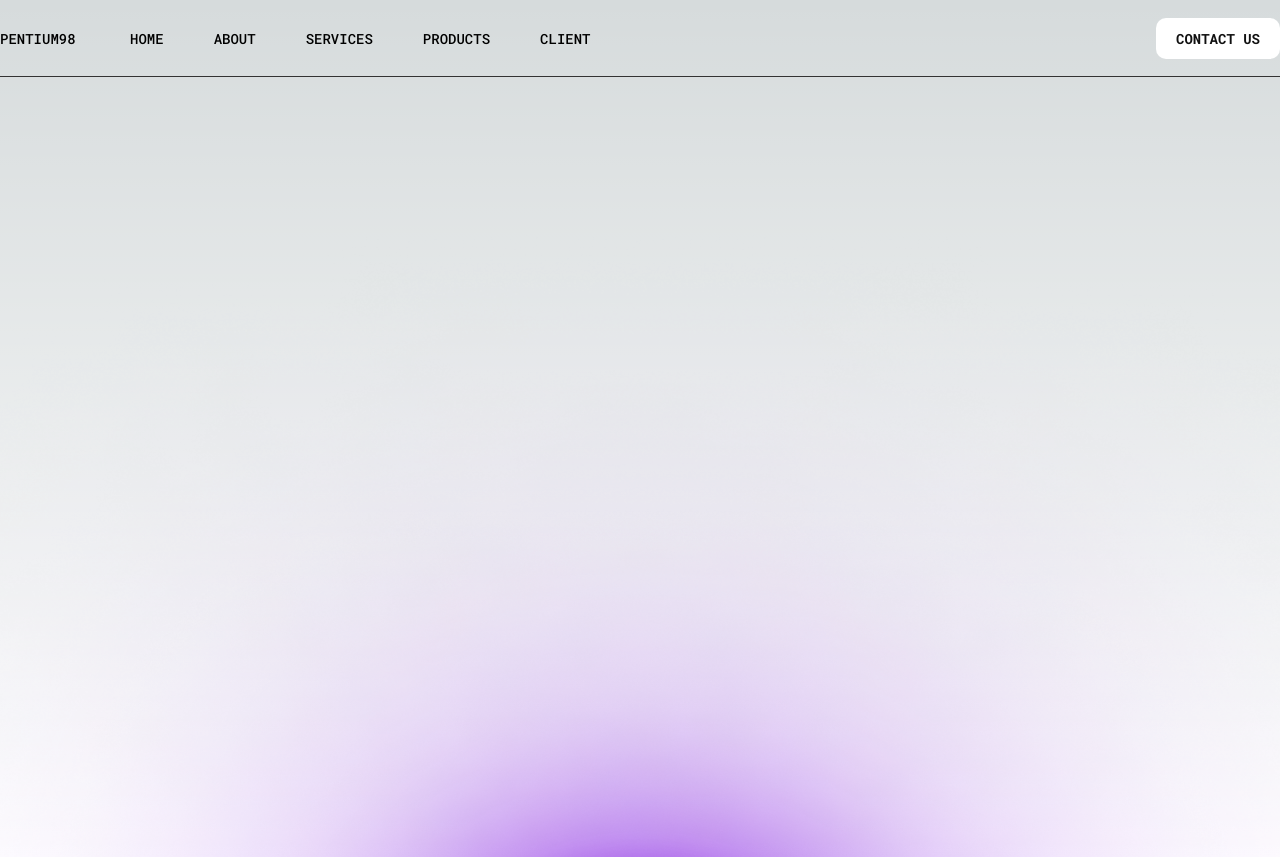
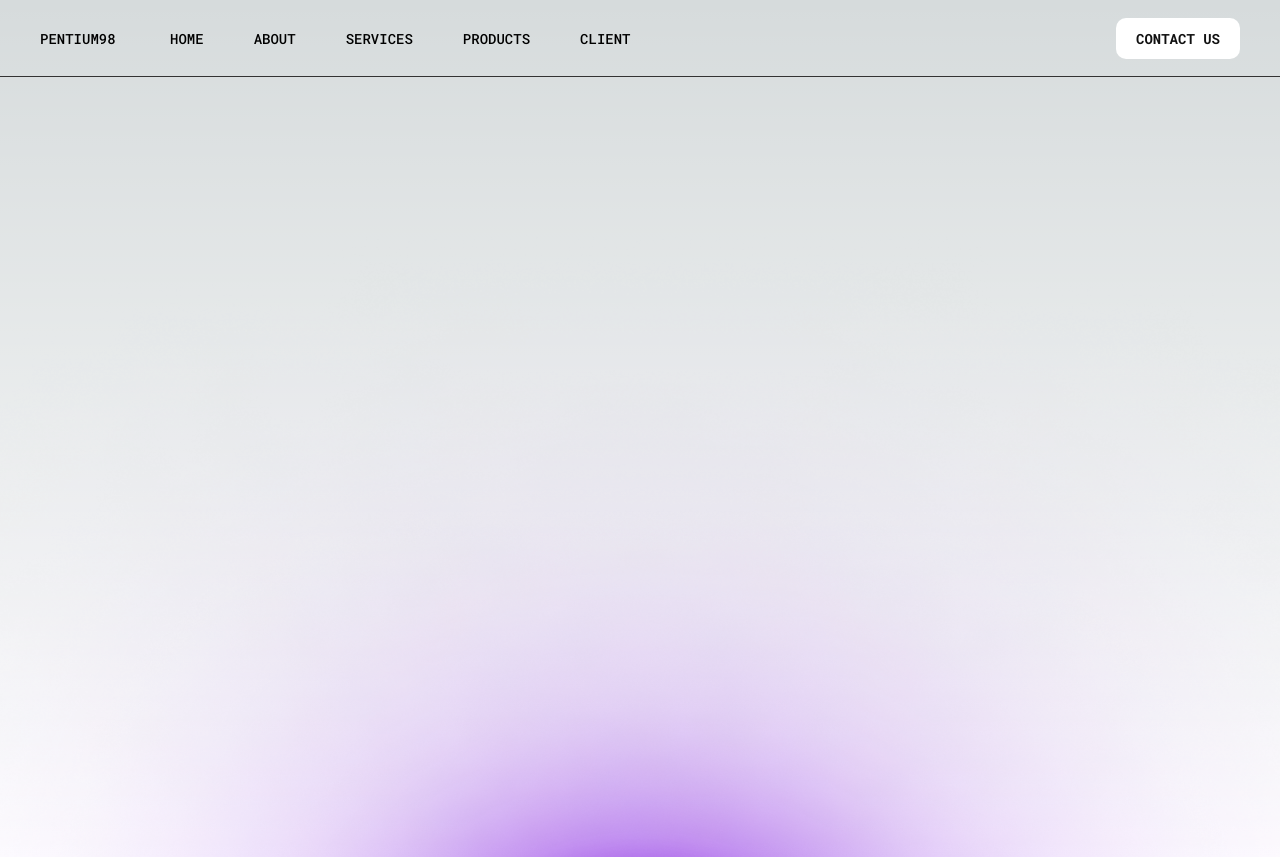
Before and after one commit to jovination/pentium98-technologies, a Next.js app: page / in a window 1280 px wide. Built offline with nearby package versions, Linux system fonts and the light colour scheme.

Commit message:
few changes

```diff
--- a/src/app/components/Navbar/Navbar.css
+++ b/src/app/components/Navbar/Navbar.css
@@ -12,7 +12,7 @@
 
 }
 .navbar{
-    width: 1280px;
+    width: 1200px;
     height: 45px;
     display: flex;
     align-items: center;
```
